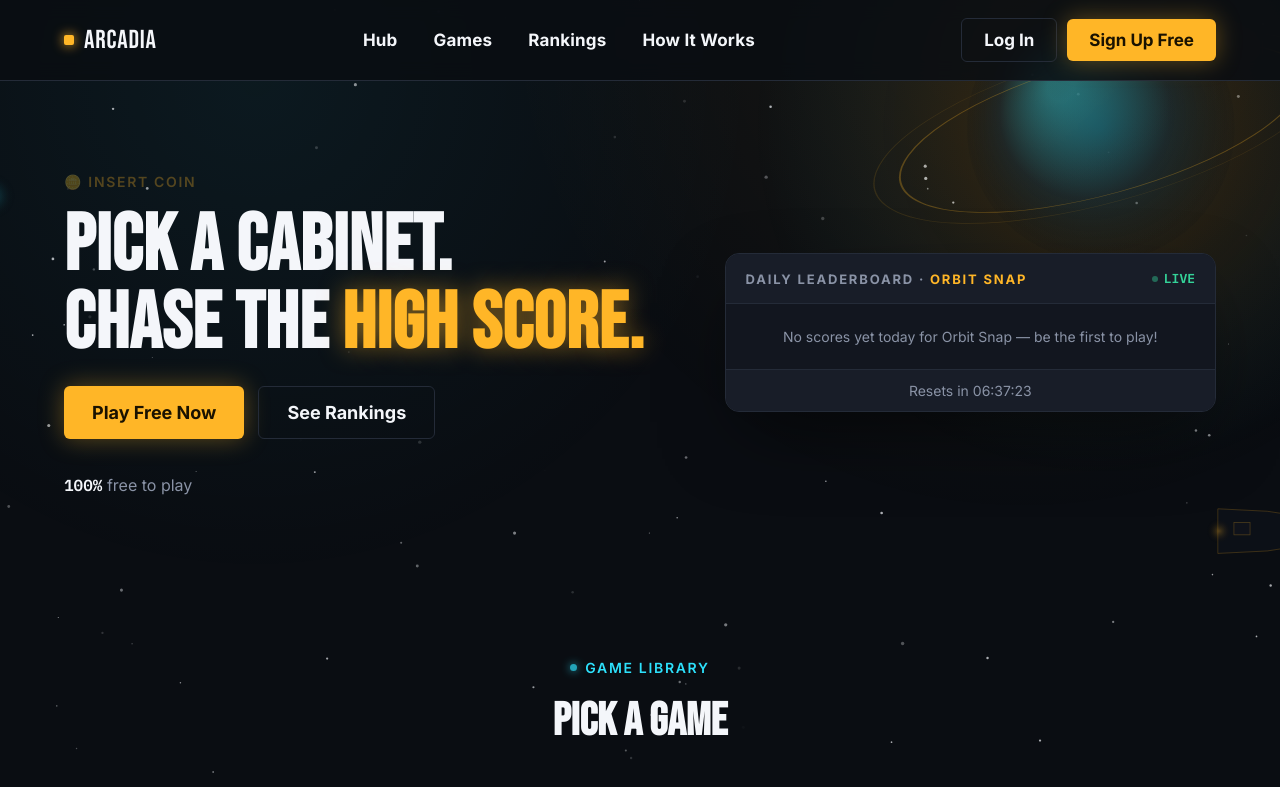
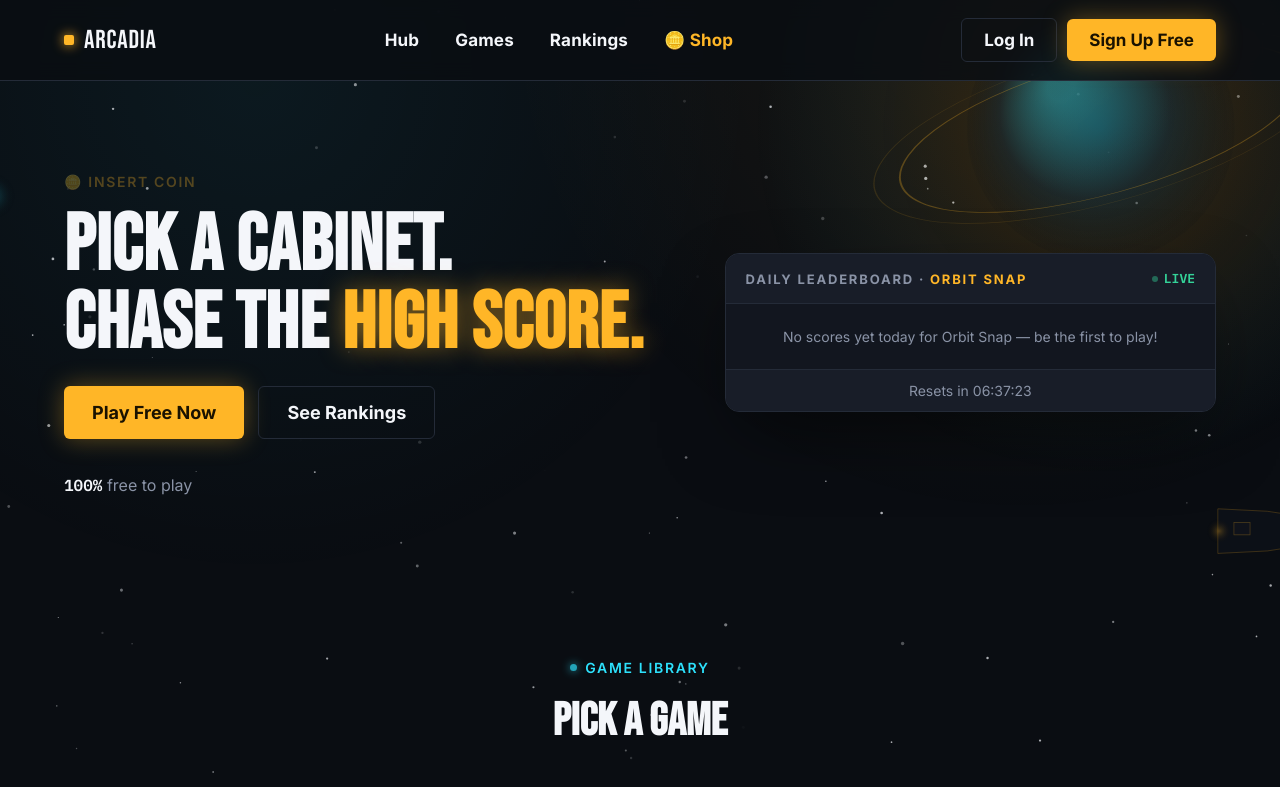
Before and after one commit to ckdckddnr/arcadia, a website: page index.html in a window 1280 px wide. Shown: the top 787 px of the page. Drawn offline with nearby package versions, Linux system fonts and the light colour scheme; no server answers.

Commit message:
Add files via upload

```diff
--- a/index.html
+++ b/index.html
@@ -301,7 +301,7 @@
     <a href="hub.html">Hub</a>
     <a href="#games">Games</a>
     <a href="rankings.html">Rankings</a>
-    <a href="#how">How It Works</a>
+    <a href="shop.html" style="color:var(--amber);">🪙 Shop</a>
   </div>
   <button class="hamburger-btn" onclick="toggleMobileMenu()" aria-label="Open menu">☰</button>
   <div style="display:flex; gap:10px; align-items:center;" id="nav-auth-area">
@@ -319,7 +319,7 @@
     <a href="hub.html">Hub</a>
     <a href="#games" onclick="toggleMobileMenu()">Games</a>
     <a href="rankings.html">Rankings</a>
-    <a href="#how" onclick="toggleMobileMenu()">How It Works</a>
+    <a href="shop.html" style="color:var(--amber);">🪙 Shop</a>
   </div>
   <div class="mobile-menu-auth" id="mobile-menu-auth">
     <a href="auth.html" class="btn btn-ghost" style="text-decoration:none; display:inline-flex; align-items:center; justify-content:center;">Log In</a>
```
Also changed, not shown: hub.html (+4 -1 lines).
